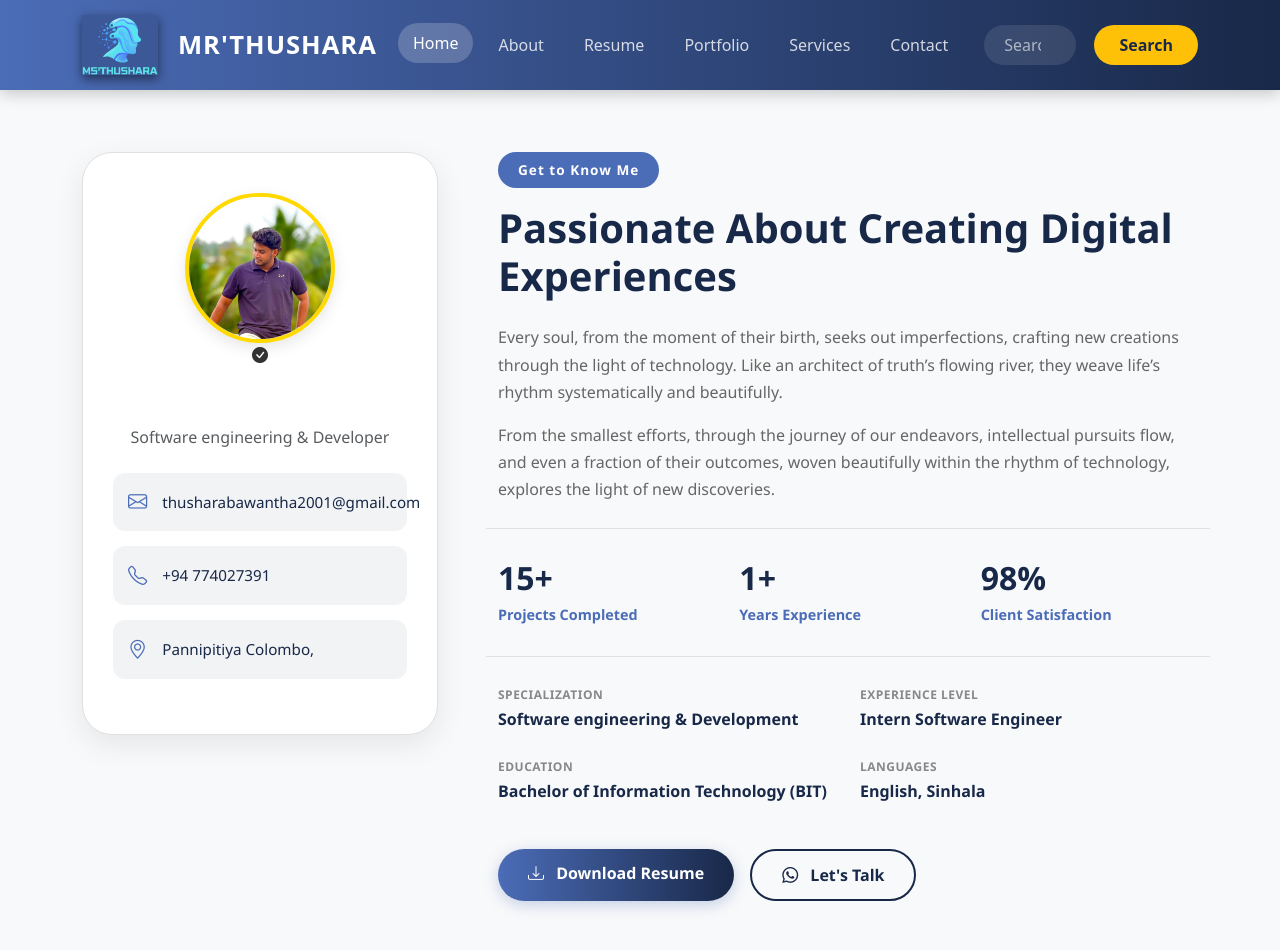
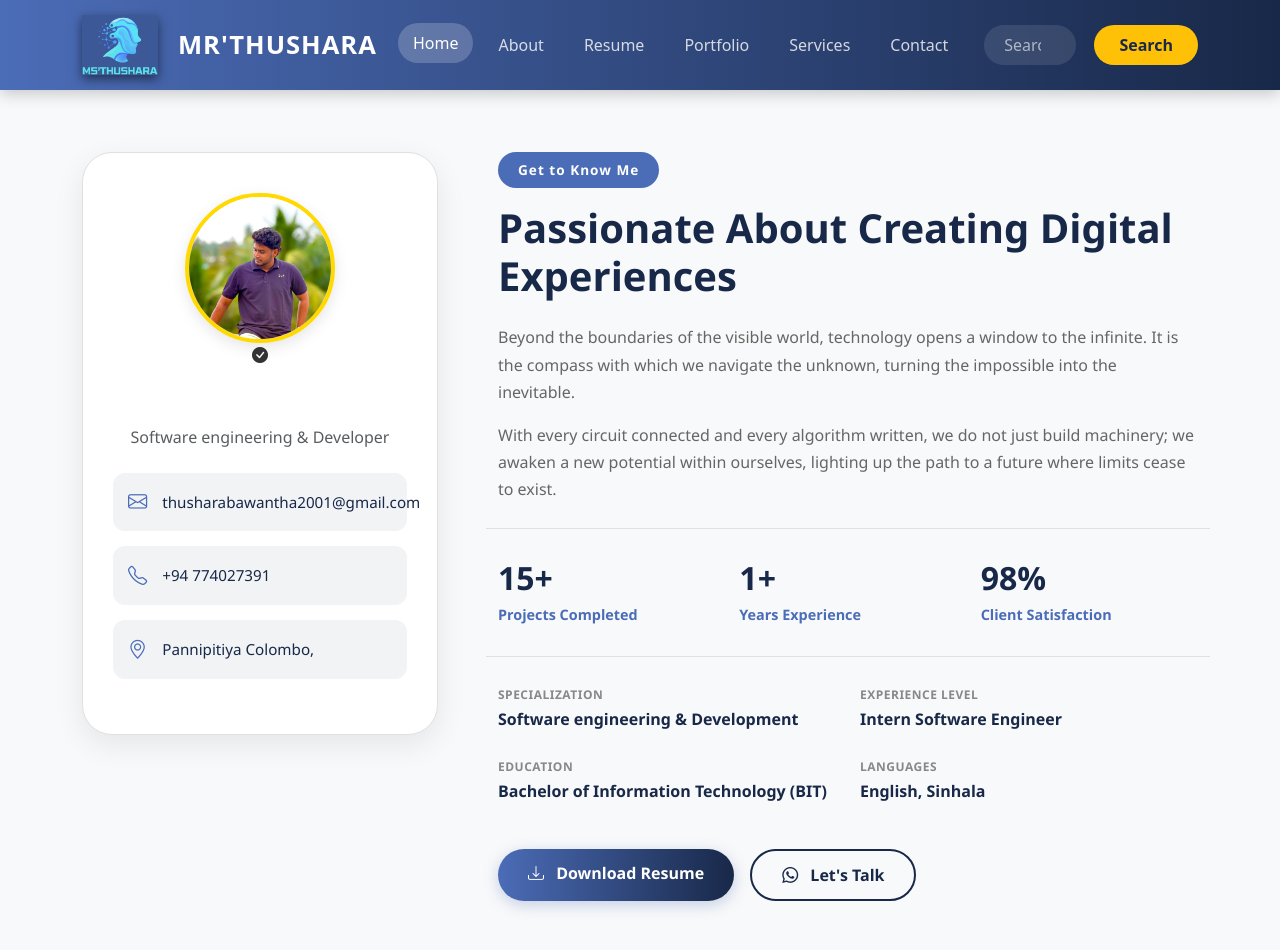
Before and after one commit to Thushara1020/My-Portfolio-angular, an Angular app in the folder my-portfolio/: page /about in a window 1280 px wide. Shown: the top 950 px of the page. Built offline with nearby package versions, Linux system fonts and the light colour scheme.

Commit message:
update CSS and HTML structure for about page

```diff
--- a/my-portfolio/src/app/pages/about/about.component.html
+++ b/my-portfolio/src/app/pages/about/about.component.html
@@ -1,4 +1,4 @@
-<app-navbar></app-navbar> <br /><br /><br />
+<app-navbar></app-navbar> <br /><br /><br/>
 <section class="about-section">
   <div class="container">
     <div class="row gy-5">
@@ -39,16 +39,14 @@
           </h2>
 
           <p class="description mt-4">
-            Every soul, from the moment of their birth, seeks out imperfections,
-            crafting new creations through the light of technology. Like an
-            architect of truth’s flowing river, they weave life’s rhythm
-            systematically and beautifully.
+            Beyond the boundaries of the visible world, technology opens a
+            window to the infinite. It is the compass with which we navigate the
+            unknown, turning the impossible into the inevitable.
           </p>
           <p class="description">
-            From the smallest efforts, through the journey of our endeavors,
-            intellectual pursuits flow, and even a fraction of their outcomes,
-            woven beautifully within the rhythm of technology, explores the
-            light of new discoveries.
+            With every circuit connected and every algorithm written, we do not
+            just build machinery; we awaken a new potential within ourselves,
+            lighting up the path to a future where limits cease to exist.
           </p>
 
           <div class="row stats-row mt-4 mb-4">
```
